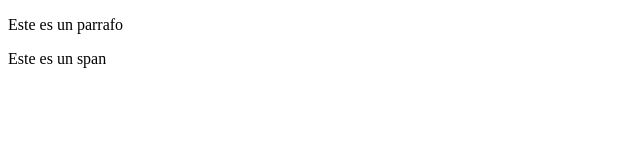
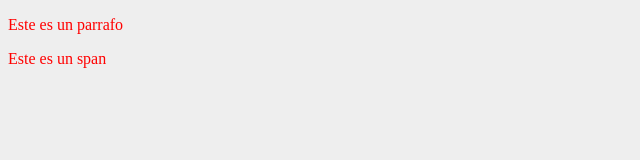
Before and after one commit to AllanQuintana/CSSinicial, a plain HTML site: page index.html in a window 1280 px wide. Shown: the whole page, without its empty margins (0-640 px from the left). Drawn offline with Linux system fonts and the light colour scheme.

Commit message:
iniciando css

```diff
--- a/index.html
+++ b/index.html
@@ -2,7 +2,7 @@
 <html>
     <head>
         <title>CSS</title>
-        <link href="main.css" type="text/css"/>
+        <link rel="stylesheet" href="main.css" type="text/css"/>
     </head>
     <body>
         <p>Este es un parrafo</p>
--- /dev/null
+++ b/main.css
@@ -0,0 +1,5 @@
+body {
+    background-color: #eeeeee;
+    color: #ff0000;
+
+}
```
